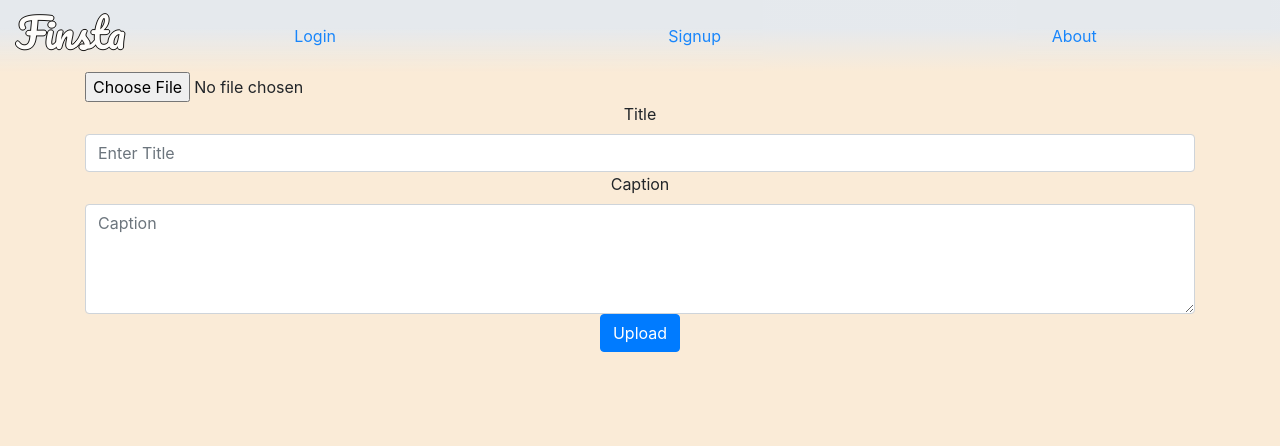
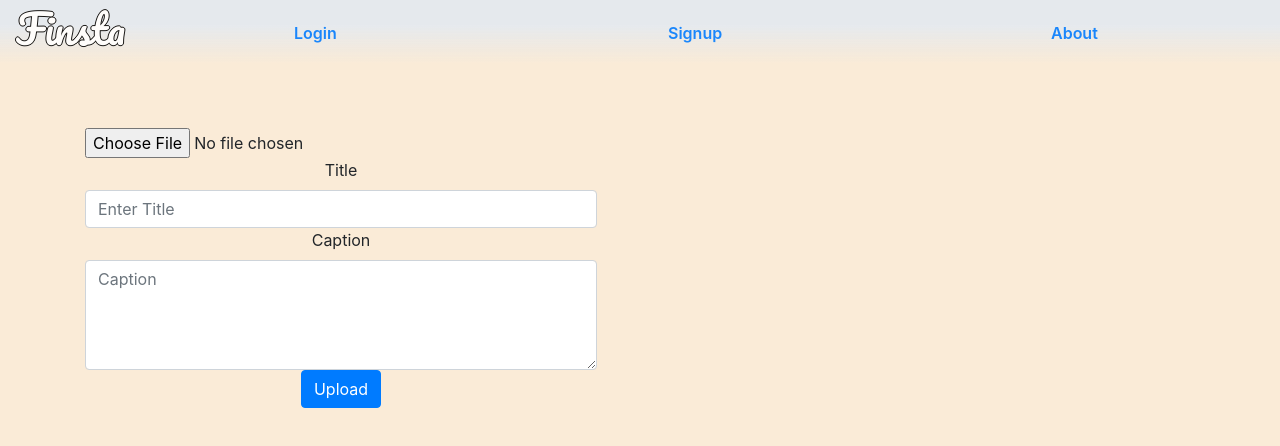
Before and after one commit to largemable/finsta-react, a React (Create React App) app: page /upload in a window 1280 px wide. Shown: the top 446 px of the page. Built offline with nearby package versions, Linux system fonts and the light colour scheme.

Commit message:
add new sort for entries, some styling

```diff
--- a/package.json
+++ b/package.json
@@ -9,6 +9,7 @@
     "axios": "^0.21.1",
     "bootstrap": "^4.6.0",
     "formik": "^2.2.9",
+    "hover.css": "^2.3.2",
     "react": "^17.0.2",
     "react-bootstrap": "^1.6.0",
     "react-dom": "^17.0.2",
--- a/src/App.css
+++ b/src/App.css
@@ -7,6 +7,7 @@ html {
 }
 
 .header {
+	height: 4em;
 	background-color: white;
 	opacity: 90%;
 	background: rgb(227, 233, 240);
@@ -43,10 +44,45 @@ html {
 	padding: 1em;
 	margin: 0 auto;
 }
+.navbar-link {
+	color: black;
+	font-size: 20px;
+}
+.hvr-sink {
+	font-weight: 600;
+	text-decoration: none;
+	display: inline-block;
+	vertical-align: middle;
+	-webkit-transform: perspective(1px) translateZ(0);
+	transform: perspective(1px) translateZ(0);
+	box-shadow: 0 0 1px rgba(0, 0, 0, 0);
+	-webkit-transition-duration: 0.3s;
+	transition-duration: 0.3s;
+	-webkit-transition-property: transform;
+	transition-property: transform;
+	-webkit-transition-timing-function: ease-out;
+	transition-timing-function: ease-out;
+}
+.hvr-sink:hover,
+.hvr-sink:focus,
+.hvr-sink:active {
+	-webkit-transform: translateY(8px);
+	transform: translateY(8px);
+}
+a:before {
+	display: inline-block;
+	text-decoration: none;
+}
+.entry-form {
+	margin-top: 4em;
+}
 @media (min-width: 768px) {
 	.entry-card {
 		display: flex;
 		flex-wrap: wrap;
 		width: 32em;
 	}
+	.content {
+		max-width: 32em;
+	}
 }
--- a/src/App.js
+++ b/src/App.js
@@ -43,3 +43,5 @@ function App() {
 }
 
 export default App;
+
+// https://blog.devgenius.io/django-react-authentication-part-2-ea626688165e
--- a/src/components/FinstaEntries.js
+++ b/src/components/FinstaEntries.js
@@ -8,10 +8,14 @@ const FinstaEntries = () => {
 	const [entries, setEntries] = useState([]);
 
 	useEffect(() => {
-		fetch(`${APIurl}entries`)
+		fetch(`${APIurl}entries`, {
+			headers: {
+				'Content-Type': 'application/json',
+				Authorization: `Token ${localStorage.getItem('token')}`,
+			},
+		})
 			.then((res) => res.json())
 			.then((res) => setEntries(res))
-			.then(console.log(entries))
 			.catch(console.error);
 	}, []);
 
@@ -19,7 +23,11 @@ const FinstaEntries = () => {
 		<Container fluid>
 			<Container className='entries-list'>
 				<InfiniteScroll dataLength={entries.length} height={800}>
-					{entries.map((entry) => {
+					{entries
+						.sort(function (a, b) {
+							return b.id - a.id;
+						})
+						.map((entry) => {
 							return (
 								<Card key={entry.id} className='entry-card'>
 									<Image
--- a/src/components/Header.js
+++ b/src/components/Header.js
@@ -20,18 +20,35 @@ const Header = () => {
 			{isAuth === true ? (
 				<Fragment>
 					{' '}
-					<Link to='/dashboard'>
+					<Link
+						style={{ textDecoration: 'none' }}
+						className='hvr-sink'
+						to='/dashboard'>
 						<h1>Finsta</h1>
 					</Link>
 					<Col>
-						<Link to='/logout'>Logout</Link>
+						<Link
+							style={{ textDecoration: 'none' }}
+							className='hvr-sink'
+							to='/upload'>
+							New Entry
+						</Link>
 					</Col>
 					<Col>
-						<Link to='/upload'>New Entry</Link>
+						<Link
+							style={{ textDecoration: 'none' }}
+							className='hvr-sink'
+							to='/logout'>
+							Logout
+						</Link>
 					</Col>
-					<br />
 					<Col>
-						<Link to='/about'>About</Link>
+						<Link
+							style={{ textDecoration: 'none' }}
+							className='hvr-sink'
+							to='/about'>
+							About
+						</Link>
 					</Col>
 				</Fragment>
 			) : (
@@ -39,13 +56,28 @@ const Header = () => {
 					{' '}
 					<h1>Finsta</h1>
 					<Col>
-						<Link to='/login'>Login</Link>
+						<Link
+							style={{ textDecoration: 'none' }}
+							className='hvr-sink'
+							to='/login'>
+							Login
+						</Link>
 					</Col>
 					<Col>
-						<Link to='/signup'>Signup</Link>
+						<Link
+							style={{ textDecoration: 'none' }}
+							className='hvr-sink'
+							to='/signup'>
+							Signup
+						</Link>
 					</Col>
 					<Col>
-						<Link to='/about'>About</Link>
+						<Link
+							style={{ textDecoration: 'none' }}
+							className='hvr-sink'
+							to='/about'>
+							About
+						</Link>
 					</Col>
 				</Fragment>
 			)}
--- a/src/components/NewEntryForm.js
+++ b/src/components/NewEntryForm.js
@@ -7,7 +7,6 @@ const NewEntryForm = () => {
 	const [newEntry, setNewEntry] = useState({
 		title: '',
 		caption: '',
-		user: '1',
 		image: null,
 	});
 
@@ -25,9 +24,13 @@ const NewEntryForm = () => {
 		const config = {
 			headers: {
 				'content-type': 'multipart/form-data',
+
+				Authorization: `Token ${localStorage.getItem('token')}`,
 			},
 		};
-		axios.post(`${APIurl}entries/`, formData, config);
+		axios
+			.post(`${APIurl}entries/`, formData, config)
+			.then(window.location.replace('http://localhost:3000/dashboard'));
 	};
 
 	const handleImageChange = (e) => {
@@ -36,7 +39,7 @@ const NewEntryForm = () => {
 		setNewEntry({ ...newEntry, [e.target.name]: e.target.files[0] });
 	};
 	return (
-		<Container>
+		<Container className='entry-form'>
 			<Form className='content landing' onSubmit={handleSubmit}>
 				<Form.Group>
 					<Form.File name='image' onChange={handleImageChange} />
```
Also changed, not shown: 1 other file (tests, documents, lock files or other folders). Lines whose indentation alone changed are shown as unchanged.
